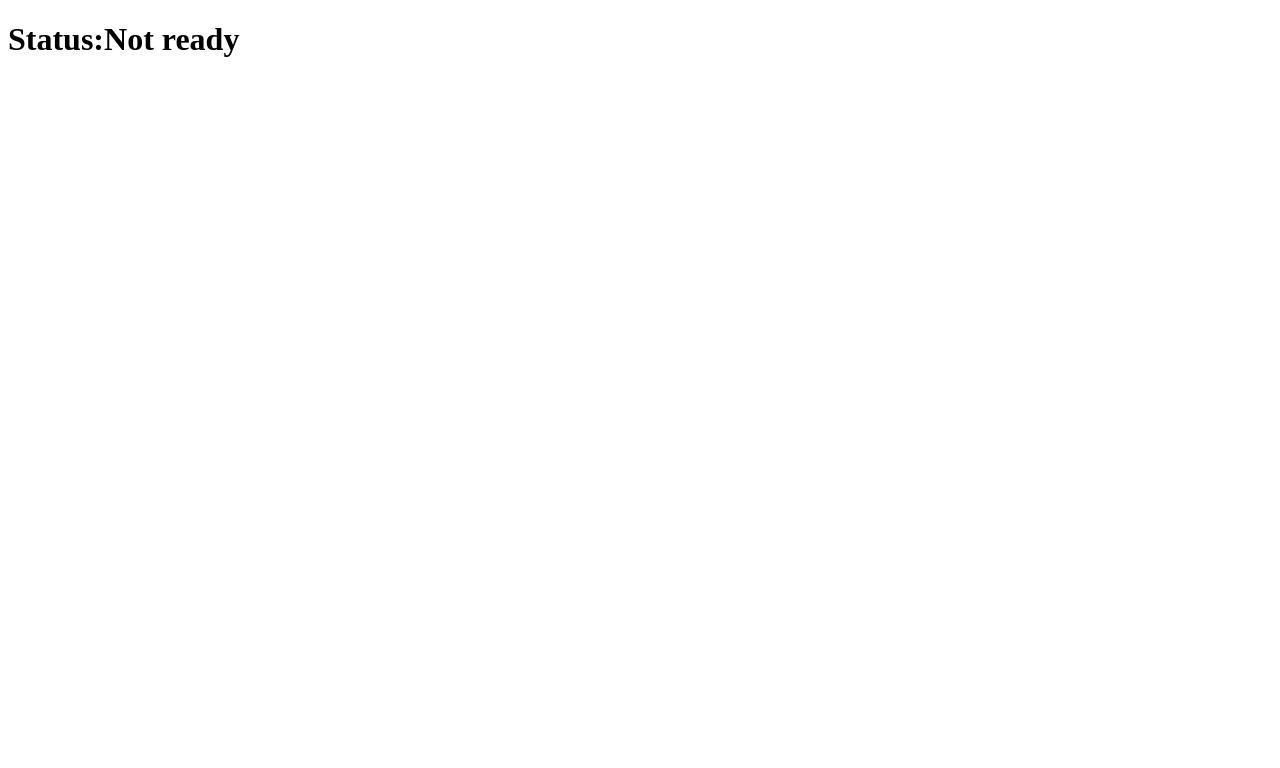
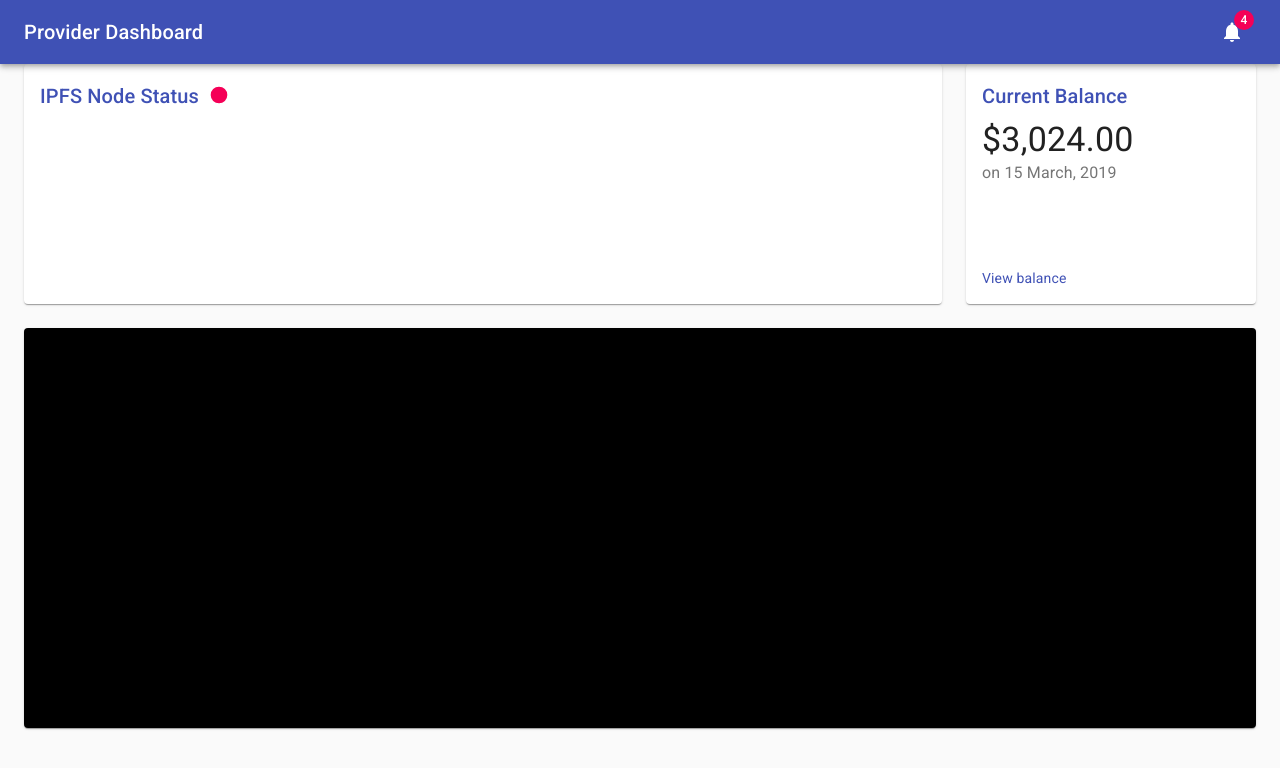
Before and after one commit to theRoughCode/PlanetFlare, a Next.js app in the folder provider/: page / in a window 1280 px wide. Shown: the top 768 px of the page. Built offline with nearby package versions, Linux system fonts and the light colour scheme; no server answers.

Commit message:
Implement skeleton of Provider UI

```diff
--- a/provider/package.json
+++ b/provider/package.json
@@ -11,6 +11,8 @@
   "author": "",
   "license": "ISC",
   "dependencies": {
+    "@material-ui/core": "^4.11.0",
+    "@material-ui/icons": "^4.9.1",
     "express": "^4.17.1",
     "ipfs": "^0.48.0",
     "it-pipe": "^1.1.0",
--- /dev/null
+++ b/provider/pages/Balance.js
@@ -0,0 +1,35 @@
+import React from "react";
+import Link from "@material-ui/core/Link";
+import { makeStyles } from "@material-ui/core/styles";
+import Typography from "@material-ui/core/Typography";
+import Title from "./Title";
+
+function preventDefault(event) {
+  event.preventDefault();
+}
+
+const useStyles = makeStyles({
+  depositContext: {
+    flex: 1,
+  },
+});
+
+export default function Balance() {
+  const classes = useStyles();
+  return (
+    <React.Fragment>
+      <Title>Current Balance</Title>
+      <Typography component="p" variant="h4">
+        $3,024.00
+      </Typography>
+      <Typography color="textSecondary" className={classes.depositContext}>
+        on 15 March, 2019
+      </Typography>
+      <div>
+        <Link color="primary" href="#" onClick={preventDefault}>
+          View balance
+        </Link>
+      </div>
+    </React.Fragment>
+  );
+}
--- /dev/null
+++ b/provider/pages/Logs.js
@@ -0,0 +1,20 @@
+import React from "react";
+import { makeStyles } from "@material-ui/core/styles";
+
+const useStyles = makeStyles({
+  text: {
+    color: 'rgb(255, 255, 255)',
+    fontFamily: 'Monospace',
+  }
+});
+
+export default function Logs({ logs }) {
+  const classes = useStyles();
+  return (
+    <React.Fragment>
+      {logs.map((log, i) => (
+        <span key={i} className={classes.text}>{log}</span>
+      ))}
+    </React.Fragment>
+  );
+}
--- /dev/null
+++ b/provider/pages/Status.js
@@ -0,0 +1,62 @@
+import React from "react";
+import { makeStyles } from "@material-ui/core/styles";
+import { green } from "@material-ui/core/colors";
+import Box from "@material-ui/core/Box";
+import Typography from "@material-ui/core/Typography";
+import Brightness1Icon from "@material-ui/icons/Brightness1";
+
+const useStyles = makeStyles((theme) => ({
+  statusCircle: {
+    marginLeft: 10,
+    marginTop: 5,
+  },
+}));
+
+export default function Status({ ipfsReady, peerId, ipfsLocation }) {
+  const classes = useStyles();
+  const ReadyIcon = ipfsReady ? (
+    <Brightness1Icon
+      fontSize="small"
+      style={{ color: green[500] }}
+      className={classes.statusCircle}
+    />
+  ) : (
+    <Brightness1Icon
+      fontSize="small"
+      color="secondary"
+      className={classes.statusCircle}
+    />
+  );
+  return (
+    <React.Fragment>
+      <Box display="flex" flexDirection="row">
+        <Typography component="h2" variant="h6" color="primary" gutterBottom>
+          IPFS Node Status
+        </Typography>
+        {ReadyIcon}
+      </Box>
+      {ipfsReady && (
+        <div>
+          <Typography
+            component="p"
+            variant="body1"
+            color="inherit"
+            noWrap
+            className={classes.title}
+          >
+            <b>Peer ID:</b> {peerId}
+          </Typography>
+          <Typography
+            component="p"
+            variant="body1"
+            color="inherit"
+            noWrap
+            className={classes.title}
+          >
+            <b>Location:</b> {ipfsLocation}
+          </Typography>
+        </div>
+      )}
+    </React.Fragment>
+  );
+}
--- /dev/null
+++ b/provider/pages/Title.js
@@ -0,0 +1,15 @@
+import React from "react";
+import PropTypes from "prop-types";
+import Typography from "@material-ui/core/Typography";
+
+export default function Title(props) {
+  return (
+    <Typography component="h2" variant="h6" color="primary" gutterBottom>
+      {props.children}
+    </Typography>
+  );
+}
+
+Title.propTypes = {
+  children: PropTypes.node,
+};
--- /dev/null
+++ b/provider/pages/_document.js
@@ -0,0 +1,72 @@
+import React from 'react'
+import Document, { Html, Head, Main, NextScript } from 'next/document'
+import { ServerStyleSheets } from '@material-ui/styles'
+import { createMuiTheme, responsiveFontSizes } from '@material-ui/core/styles'
+
+const theme = responsiveFontSizes(createMuiTheme())
+
+class MyDocument extends Document {
+  render() {
+    return (
+      <Html>
+        <Head>
+          <meta charSet="utf-8" />
+          <meta name="theme-color" content={theme.palette.primary.main} />
+          <link
+            rel="stylesheet"
+            href="https://fonts.googleapis.com/css?family=Roboto:300,400,500,700|Roboto+Slab:400,700|Material+Icons"
+          />
+          <style jsx global>
+            {`
+              html,
+              body {
+                height: 100%;
+                width: 100%;
+              }
+              *,
+              *:after,
+              *:before {
+                box-sizing: border-box;
+              }
+              body {
+                font-family: 'Roboto', 'Helvetica', 'Arial', sans-serif;
+                font-size: 1rem;
+                margin: 0;
+              }
+            `}
+          </style>
+        </Head>
+        <body>
+          <Main />
+          <NextScript />
+        </body>
+      </Html>
+    )
+  }
+}
+
+MyDocument.getInitialProps = async ctx => {
+  // Render app and page and get the context of the page with collected side effects.
+  const sheets = new ServerStyleSheets()
+  const originalRenderPage = ctx.renderPage
+
+  ctx.renderPage = () =>
+    originalRenderPage({
+      enhanceApp: App => props => sheets.collect(<App {...props} />)
+    })
+
+  const initialProps = await Document.getInitialProps(ctx)
+
+  return {
+    ...initialProps,
+    // Styles fragment is rendered after the app and page rendering finish.
+    styles: [
+      <React.Fragment key="styles">
+        {initialProps.styles}
+        {sheets.getStyleElement()}
+      </React.Fragment>
+    ]
+  }
+}
+
+export default MyDocument;
--- a/provider/pages/index.js
+++ b/provider/pages/index.js
@@ -1,53 +1,154 @@
-import { Component } from "react";
+import { useEffect, useRef } from "react";
 import io from "socket.io-client";
+import clsx from "clsx";
+import { makeStyles } from "@material-ui/core/styles";
+import CssBaseline from "@material-ui/core/CssBaseline";
+import AppBar from "@material-ui/core/AppBar";
+import Toolbar from "@material-ui/core/Toolbar";
+import Typography from "@material-ui/core/Typography";
+import IconButton from "@material-ui/core/IconButton";
+import Badge from "@material-ui/core/Badge";
+import Container from "@material-ui/core/Container";
+import Grid from "@material-ui/core/Grid";
+import Paper from "@material-ui/core/Paper";
+import NotificationsIcon from "@material-ui/icons/Notifications";
+import Balance from "./Balance";
+import Logs from "./Logs";
+import Status from "./Status";
+import Title from "./Title";
 
-class Main extends Component {
-    constructor(props) {
-        super(props);
+const useStyles = makeStyles((theme) => ({
+  appBar: {
+    zIndex: theme.zIndex.drawer + 1,
+    transition: theme.transitions.create(["width", "margin"], {
+      easing: theme.transitions.easing.sharp,
+      duration: theme.transitions.duration.leavingScreen,
+    }),
+  },
+  title: {
+    flexGrow: 1,
+  },
+  appBarSpacer: theme.mixins.toolbar,
+  content: {
+    flexGrow: 1,
+    height: "100vh",
+    overflow: "auto",
+  },
+  paper: {
+    padding: theme.spacing(2),
+    display: "flex",
+    overflow: "auto",
+    flexDirection: "column",
+  },
+  fixedHeight: {
+    height: 240,
+  },
+  logsBackground: {
+    backgroundColor: "black",
+    height: 400,
+  },
+}));
 
-        this.state = {
-            ipfsReady: false,
-            peerId: '',
-            ipfsLocation: '',
-        };
+const MAX_LOGS_SIZE = 100;
+
+export default function Main(props) {
+  const classes = useStyles();
+  const [ipfsReady, setIpfsReady] = React.useState(false);
+  const [peerId, setPeerId] = React.useState("");
+  const [ipfsLocation, setIpfsLocation] = React.useState("");
+  const [logs, setLogs] = React.useState([]);
+  const socketRef = useRef();
+  const logsContainerRef = useRef(null);
+  const fixedHeightPaper = clsx(classes.paper, classes.fixedHeight);
+
+  useEffect(() => {
+    socketRef.current = io();
+
+    socketRef.current.on("status", ({ ready, peerId, location }) => {
+      setIpfsReady(ready);
+      setPeerId(peerId);
+      setIpfsLocation(location);
+    });
+
+    socketRef.current.on("logs", (data) => updateLogs(data));
+
+    return () => socketRef.current.close();
+  });
+
+  useEffect(() => {
+    logsContainerRef.current.scrollTop = logsContainerRef.current.scrollHeight;
+  }, [logs.length]);
+
+  const updateLogs = (newMsg) => {
+    let newLogs = [...logs, newMsg];
+    if (newLogs.length > MAX_LOGS_SIZE) {
+      newLogs = newLogs.slice(-MAX_LOGS_SIZE);
     }
+    setLogs(newLogs);
+  };
 
-    componentDidMount() {
-        this.socket = io();
-        this.socketHandler();
+  React.useEffect(() => {
+    // Remove the server-side injected CSS.
+    const jssStyles = document.querySelector("#jss-server-side");
+    if (jssStyles) {
+      jssStyles.parentElement.removeChild(jssStyles);
     }
+  }, []);
 
-    socketHandler() {
-        this.socket.on('status', ({ ready, peerId, location }) => {
-            this.setState({ ipfsReady: ready, peerId, ipfsLocation: location  });
-        });
-    }
-
-    render() {
-        return (
-            <div>
-                <h1>
-                    <b>Status:</b>
-                    {
-                        (this.state.ipfsReady)
-                            ? 'Ready'
-                            : 'Not ready'
-                    }
-                </h1>
-                <div>
-                    {
-                        (this.state.ipfsReady) && (
-                            <div>
-                                <h2>Peer ID: { this.state.peerId }</h2>
-                                <h2>Location: { this.state.ipfsLocation }</h2>
-                            </div>
-                        )
-                    }
-                </div>
-            </div>
-        );
-    }
-
+  return (
+    <div>
+      <CssBaseline />
+      <AppBar position="absolute" className={classes.appBar}>
+        <Toolbar>
+          <Typography
+            component="h1"
+            variant="h6"
+            color="inherit"
+            noWrap
+            className={classes.title}
+          >
+            Provider Dashboard
+          </Typography>
+          <IconButton color="inherit">
+            <Badge badgeContent={4} color="secondary">
+              <NotificationsIcon />
+            </Badge>
+          </IconButton>
+        </Toolbar>
+      </AppBar>
+      <main className={classes.content}>
+        <div className={classes.appBarSpacer} />
+        <Container maxWidth="lg" className={classes.container}>
+          <Grid container spacing={3}>
+            {/* IPFS Node status */}
+            <Grid item xs={12} md={8} lg={9}>
+              <Paper className={fixedHeightPaper}>
+                <Status
+                  ipfsReady={ipfsReady}
+                  peerId={peerId}
+                  ipfsLocation={ipfsLocation}
+                />
+              </Paper>
+            </Grid>
+            {/* Current Balance */}
+            <Grid item xs={12} md={4} lg={3}>
+              <Paper className={fixedHeightPaper}>
+                <Balance />
+              </Paper>
+            </Grid>
+            {/* Logs */}
+            <Grid item xs={12}>
+              <Paper
+                ref={logsContainerRef}
+                className={clsx(classes.paper, classes.logsBackground)}
+              >
+                <Logs logs={logs} />
+                {/* <div ref={el => this.logsEnd = el} /> */}
+              </Paper>
+            </Grid>
+          </Grid>
+        </Container>
+      </main>
+    </div>
+  );
 }
-
-export default Main;
--- a/provider/server.js
+++ b/provider/server.js
@@ -3,6 +3,7 @@ const server = require("http").createServer(app);
 const io = require("socket.io")(server);
 const next = require("next");
 const PlanetFlare = require("./planetflare");
+const { initLogger } = require('./logger');
 
 const dev = process.env.NODE_ENV !== "production";
 const nextApp = next({ dev });
@@ -10,6 +11,7 @@ const nextHandler = nextApp.getRequestHandler();
 
 const port = 3000;
 
+const logger = initLogger(io);
 const planetflare = new PlanetFlare(io);
 planetflare.start();
 
```
Also changed, not shown: provider/logger.js (added, +26 -0 lines), 1 other file (tests, documents, lock files or other folders).
